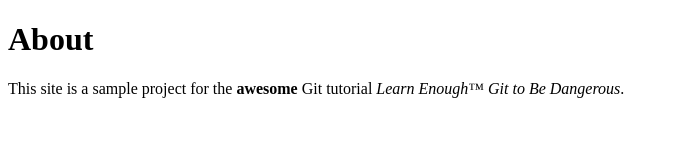
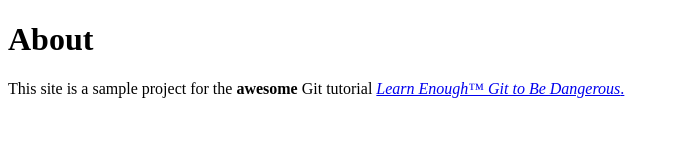
Before and after one commit to dmsammons/website, a plain HTML site: page about.html in a window 1280 px wide. Shown: the whole page, without its empty margins (0-679 px from the left). Drawn offline with Linux system fonts and the light colour scheme.

Commit message:
Add link to tutorial

```diff
--- a/about.html
+++ b/about.html
@@ -7,7 +7,7 @@
     <h1>About</h1>
     <p>
       This site is a sample project for the <strong>awesome</strong> Git
-      tutorial <em>Learn Enough™ Git to Be Dangerous</em>.
+      tutorial <a href="http://learnenough.com/git-tutorial"><em>Learn Enough™ Git to Be Dangerous</em>.</a>
     </p>
   </body>
 </html>
```
